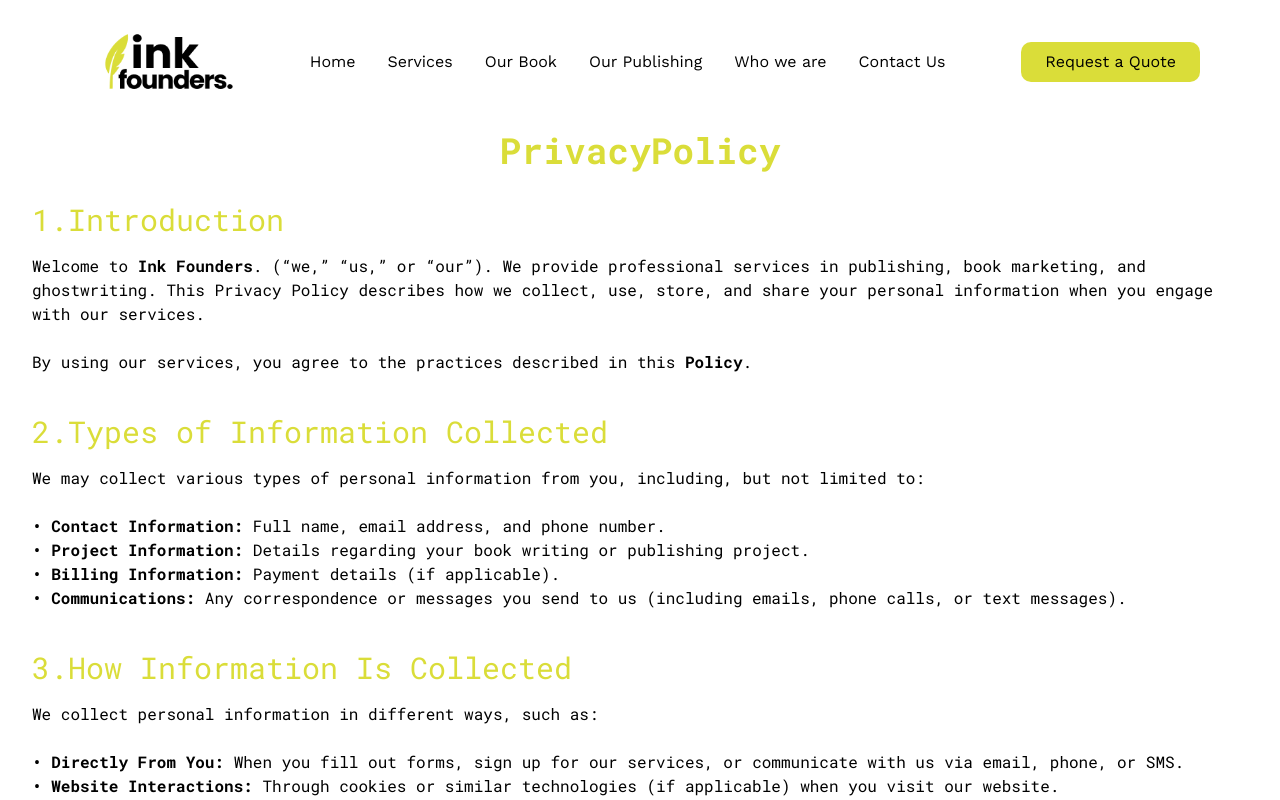
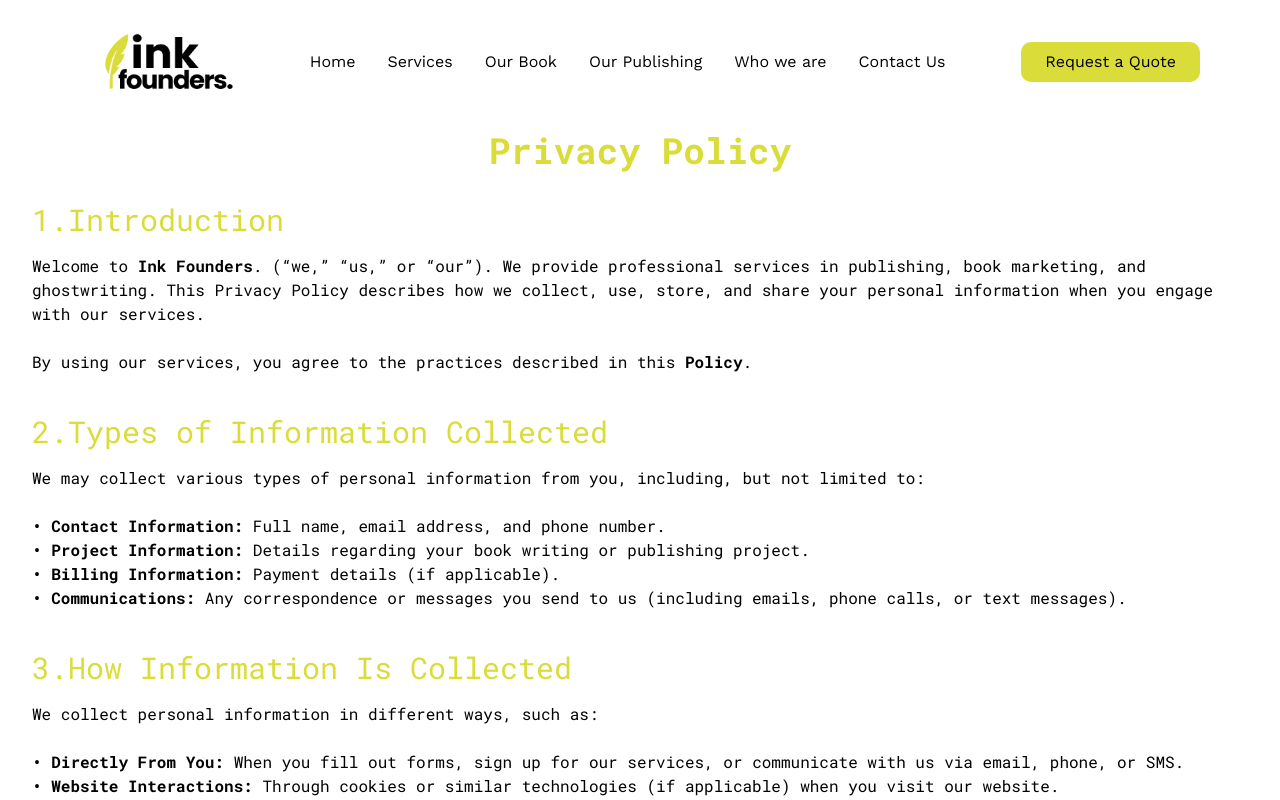
Before and after one commit to BemBexLab/inkfounders, a Next.js app: page /privacy in a window 1280 px wide. Shown: the top 800 px of the page. Built offline with nearby package versions, Linux system fonts and the light colour scheme.

Commit message:
updating privacy page

```diff
--- a/src/app/privacy/components/privacy.tsx
+++ b/src/app/privacy/components/privacy.tsx
@@ -5,8 +5,7 @@ const PrivacyPolicy = () => {
     <>
       <main className={`w-full max-w-7xl mx-auto px-4 md:px-8 py-10 text-gray-800 ${robotoMono.className} mt-20`}>
         <div className="text-4xl font-bold mb-8 text-center flex justify-center mt-[10px]">
-          <h1 className="text-[#DADD39]">Privacy</h1>
-          <h1 className="text-[#DADD39]">Policy</h1>
+          <h1 className="text-[#DADD39]">Privacy Policy</h1>
         </div>
 
         <section className="mb-10">
```
